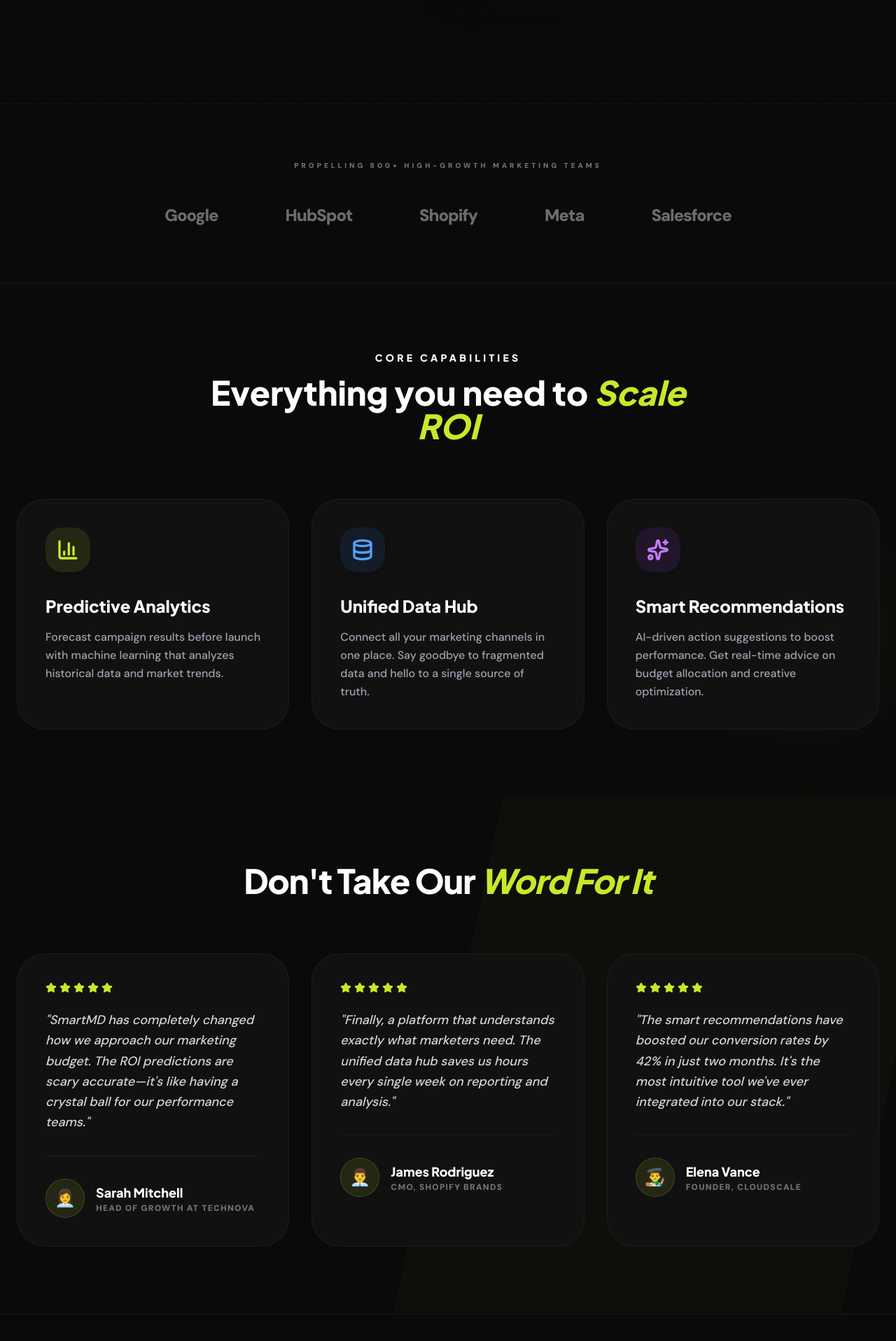
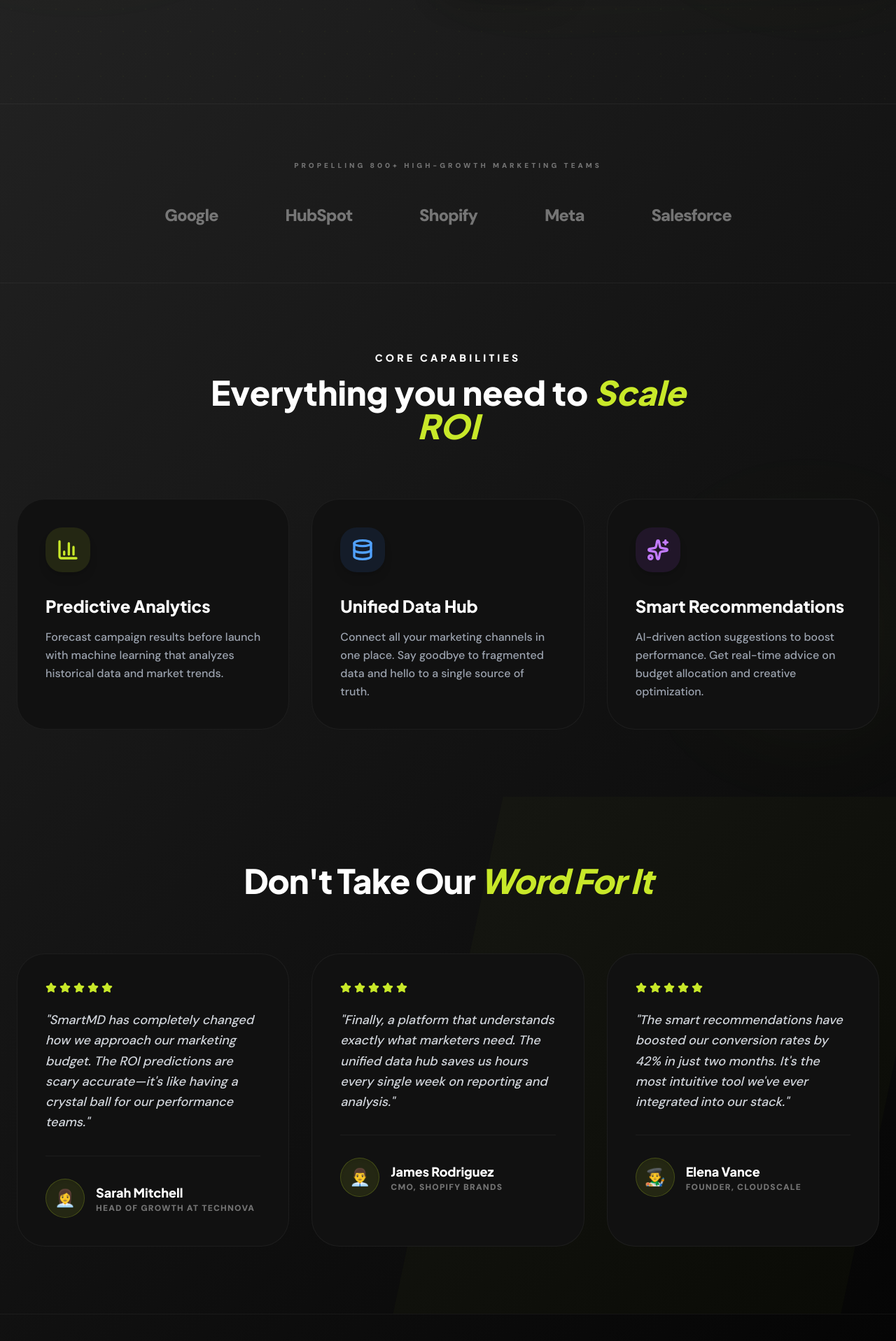
Before and after one commit to elhidarinouhayla/smart-marketing-frontend, a Next.js app: page / in a window 1280 px wide. Shown: the part 880-2797 px from the top of the page at 70% size. Built offline with nearby package versions, Linux system fonts and the light colour scheme.

Commit message:
UI: make all landing page sections transparent to show the main background gradient

```diff
--- a/components/Features.tsx
+++ b/components/Features.tsx
@@ -29,7 +29,7 @@ const features = [
 
 export default function Features() {
   return (
-    <section id="features" className="py-24 bg-[#0a0a0a] relative overflow-hidden">
+    <section id="features" className="py-24 bg-transparent relative overflow-hidden">
       {/* Background Decor */}
       <div className="absolute top-1/2 right-0 w-64 h-64 bg-primary/5 rounded-full blur-[80px] pointer-events-none" />
 
--- a/components/Footer.tsx
+++ b/components/Footer.tsx
@@ -6,7 +6,7 @@ import { Twitter, Linkedin, Facebook, Github } from 'lucide-react';
 
 export default function Footer() {
   return (
-    <footer className="bg-[#0a0a0a] pt-24 pb-12 overflow-hidden border-t border-white/5">
+    <footer className="bg-transparent pt-24 pb-12 overflow-hidden border-t border-white/5">
       <div className="container mx-auto px-6">
         <div className="grid grid-cols-1 md:grid-cols-2 lg:grid-cols-4 gap-12 mb-20">
           {/* Logo + Tagline */}
--- a/components/Hero.tsx
+++ b/components/Hero.tsx
@@ -6,7 +6,7 @@ import { Play } from 'lucide-react';
 
 export default function Hero() {
   return (
-    <section className="relative pt-20 pb-24 md:pt-32 md:pb-40 overflow-hidden bg-[#0a0a0a]">
+    <section className="relative pt-20 pb-24 md:pt-32 md:pb-40 overflow-hidden bg-transparent">
       {/* Dynamic Background Grid */}
       <div className="absolute inset-0 z-0 pointer-events-none opacity-[0.03] bg-[radial-gradient(#c8e829_1px,transparent_1px)] [background-size:32px_32px]"></div>
 
--- a/components/Testimonials.tsx
+++ b/components/Testimonials.tsx
@@ -25,7 +25,7 @@ const testimonials = [
 
 export default function Testimonials() {
   return (
-    <section id="case-studies" className="py-24 bg-[#0a0a0a] overflow-hidden relative">
+    <section id="case-studies" className="py-24 bg-transparent overflow-hidden relative">
       {/* Background Decor */}
       <div className="absolute top-0 right-0 w-1/2 h-full bg-primary/[0.02] skew-x-[-12deg] -z-0"></div>
 
--- a/components/TrustedBy.tsx
+++ b/components/TrustedBy.tsx
@@ -4,7 +4,7 @@ export default function TrustedBy() {
   const partners = ['Google', 'HubSpot', 'Shopify', 'Meta', 'Salesforce'];
 
   return (
-    <section className="py-20 bg-[#0a0a0a] border-y border-white/5">
+    <section className="py-20 bg-transparent border-y border-white/5">
       <div className="container mx-auto px-6">
         <p className="text-center text-[10px] font-black text-[#737373] uppercase tracking-[0.4em] mb-12">
           Propelling 800+ high-growth marketing teams
```
